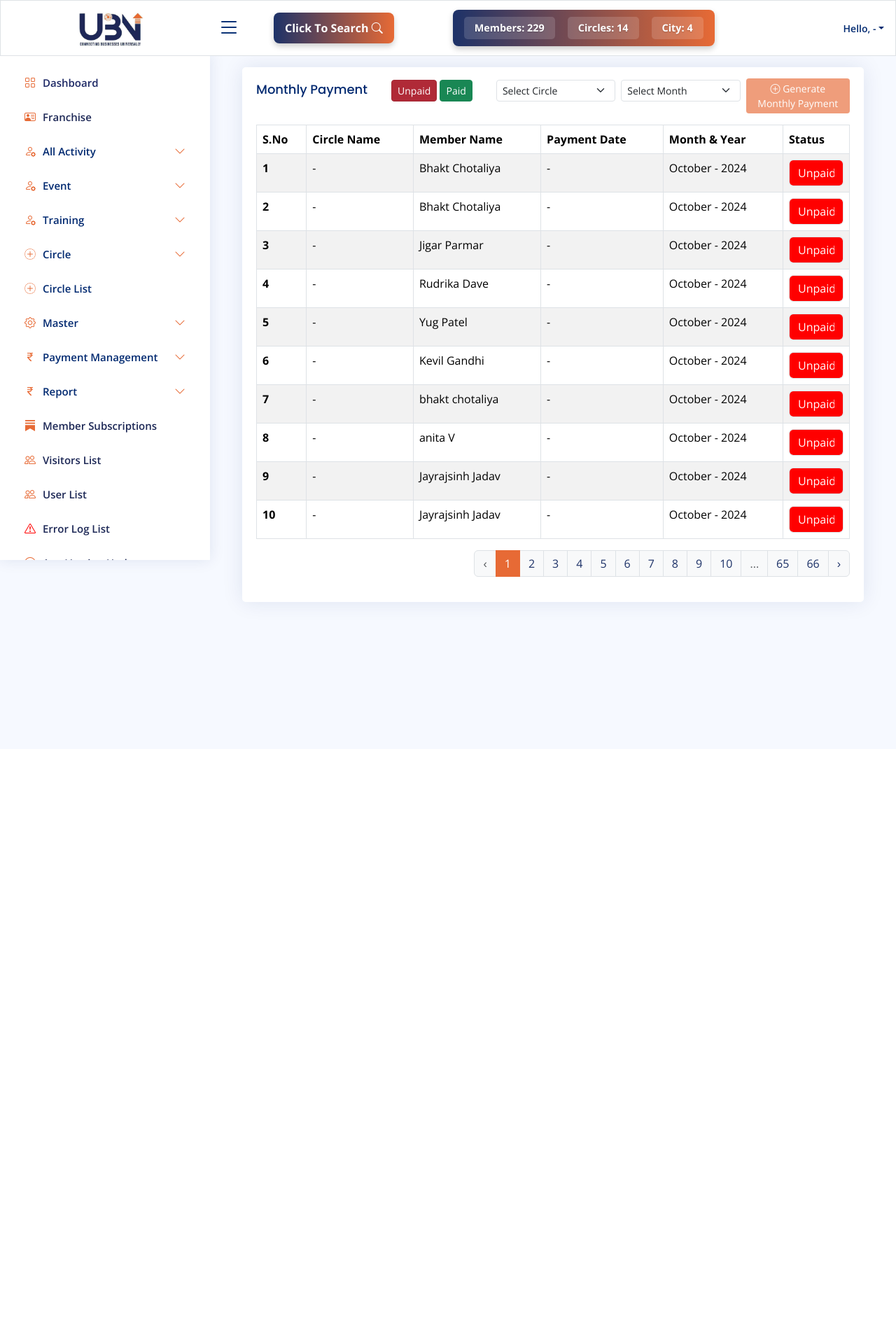
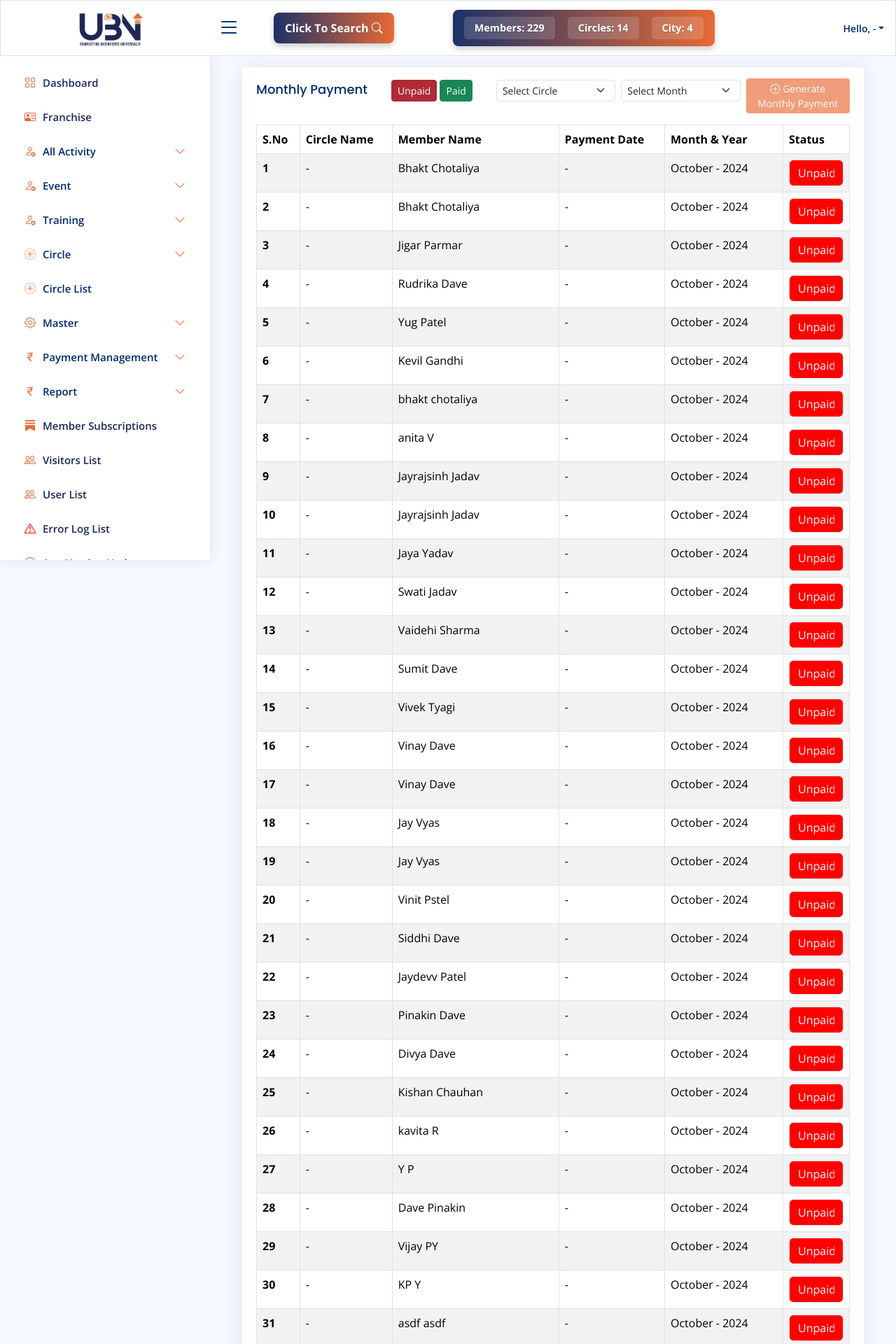
Before and after one commit to Rudrika15/eliteas, a Laravel app: page /monthlyPayments in a window 1280 px wide. Shown: the top 1920 px of the page at 70% size. Before the commit the page ends 875 px from the top, so only its background shows below. Run offline with Laravel 10, Linux system fonts and the light colour scheme; the visitor is signed in with stand-in values (Sample User, id 1); data comes from the database, SQL or seed files in the repository; some libraries are stand-ins or nearby versions.

Commit message:
code changes done

```diff
--- a/app/Http/Controllers/Admin/PaymentController.php
+++ b/app/Http/Controllers/Admin/PaymentController.php
@@ -457,7 +457,7 @@ class PaymentController extends Controller
         $circles = Circle::where('status', 'Active')->get();
 
         // Filter payments by the selected status
-        $monthlyPayments = MonthlyPayment::where('status', $status)->paginate(10);
+        $monthlyPayments = MonthlyPayment::where('status', $status)->get();
 
         return view('admin.paymentHistory.monthlyPayments', compact('monthlyPayments', 'status', 'circles'));
     }
--- a/resources/views/admin/paymentHistory/monthlyPayments.blade.php
+++ b/resources/views/admin/paymentHistory/monthlyPayments.blade.php
@@ -83,8 +83,9 @@
                         <tbody>
                             @foreach ($monthlyPayments as $payment)
                                 <tr>
-                                    <th>{{ ($monthlyPayments->currentPage() - 1) * $monthlyPayments->perPage() + $loop->index + 1 }}
-                                    </th>
+                                    {{-- <th>{{ ($monthlyPayments->currentPage() - 1) * $monthlyPayments->perPage() + $loop->index + 1 }}
+                                    </th> --}}
+                                    <th>{{ $loop->iteration }}</th>
                                     <td>{{ $payment->circles->circleName ?? '-' }}</td>
                                     <td>{{ $payment->members->firstName ?? '-' }} {{ $payment->members->lastName ?? '-' }}
                                     </td>
@@ -103,9 +104,9 @@
                             @endforeach
                         </tbody>
                     </table>
-                    <div class="d-flex justify-content-end custom-pagination">
+                    {{-- <div class="d-flex justify-content-end custom-pagination">
                         {!! $monthlyPayments->links() !!}
-                    </div>
+                    </div> --}}
                 </div>
 
             </div>
--- a/resources/views/admin/refGiver/index.blade.php
+++ b/resources/views/admin/refGiver/index.blade.php
@@ -160,7 +160,7 @@
                                                 <th>Contact No</th>
                                                 <th>Email</th>
                                                 <th>Scale</th>
-                                                {{-- <th>Description</th> --}}
+                                                <th>Description</th>
                                                 <th>Status</th>
                                                 <th>Action</th>
                                             </tr>
@@ -179,7 +179,7 @@
                                                     <td>{{ $refGiverData->email ?? ($refGiverData->members->user->email ?? '-') }}
                                                     </td>
                                                     <td>{{ $refGiverData->scale ?? '-' }}</td>
-                                                    {{-- <td>{{ $refGiverData->description ?? '-' }}</td> --}}
+                                                    <td>{{ $refGiverData->description ?? '-' }}</td>
                                                     <td>{{ $refGiverData->status }}</td>
                                                     <td class="d-flex gap-1">
                                                         <a href="{{ route('refGiver.edit', $refGiverData->id) }}" class="btn btn-bg-blue btn-sm btn-tooltip">
```
